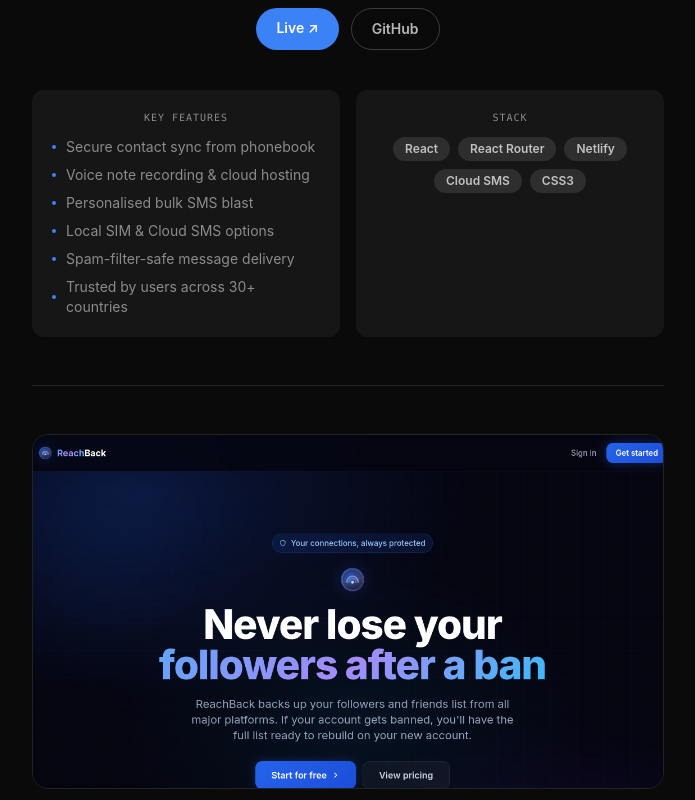
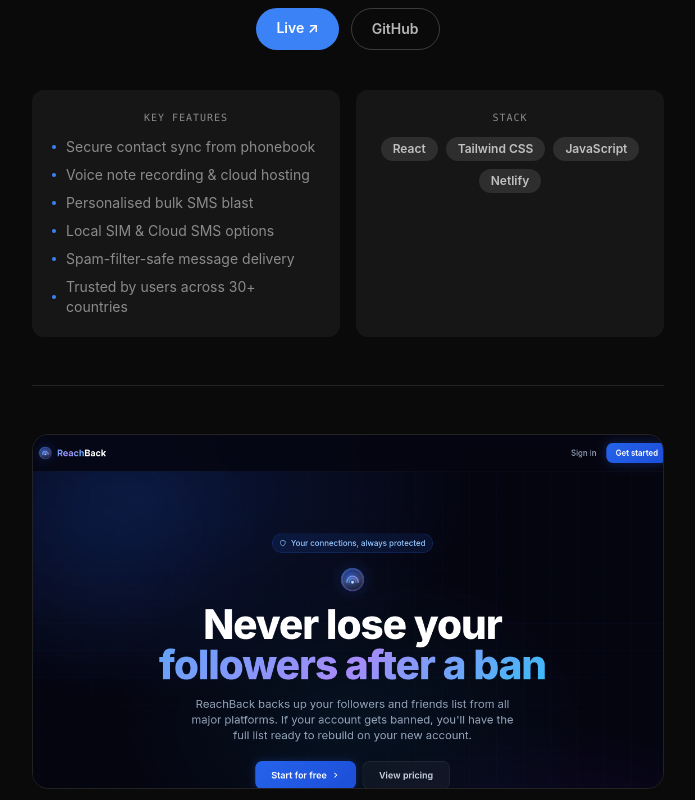
Before and after one commit to ProlificDev/prolific-dev-portfolio, a React (Create React App) app: page /works in a window 1280 px wide. Shown: the part 1880-2680 px from the top of the page, without its empty margins (292-987 px from the left). Built offline with nearby package versions, Linux system fonts and the light colour scheme.

Commit message:
fix: update tech stacks to reflect actual tools used in each project

```diff
--- a/src/pages/Works.js
+++ b/src/pages/Works.js
@@ -9,7 +9,7 @@
     category: 'E-Commerce · React',
     description:
       'A full-featured e-commerce platform for phone accessories and tech solutions. Built with React, Context API, and WhatsApp order integration. Fully responsive with a light/dark mode toggle.',
-    technologies: ['React', 'React Router', 'Context API', 'CSS3', 'Responsive Design'],
+    technologies: ['React', 'JavaScript', 'CSS3', 'HTML5', 'Context API'],
     features: [
       'Product catalog with filtering',
       'Shopping cart with quantity control',
@@ -19,7 +19,7 @@
       'Smooth page transitions',
     ],
     link: 'https://kennis-ph.netlify.app',
-    github: 'https://github.com/cyperpro20/kennis-power-house',
+    github: 'https://github.com/ProlificDev/Kennis-power-house',
     screenshot: '/images/kennis.jpg',
   },
   {
@@ -30,7 +30,7 @@
     category: 'SaaS · React',
     description:
       'A WhatsApp account recovery tool that notifies all your contacts of your new number — with a personalised message and a voice note to prove it\'s really you. No spam flags. No scam vibes.',
-    technologies: ['React', 'React Router', 'Netlify', 'Cloud SMS', 'CSS3'],
+    technologies: ['React', 'Tailwind CSS', 'JavaScript', 'Netlify'],
     features: [
       'Secure contact sync from phonebook',
       'Voice note recording & cloud hosting',
@@ -51,7 +51,7 @@
     category: 'SaaS · React',
     description:
       'A social media backup tool that protects your followers and friends list across all major platforms. If your account gets banned, your full contact list is ready to rebuild instantly.',
-    technologies: ['React', 'React Router', 'AES-256 Encryption', 'Netlify', 'CSS3'],
+    technologies: ['React', 'Tailwind CSS', 'JavaScript', 'Netlify'],
     features: [
       'Backup followers from 5 platforms',
       'AES-256 encrypted contact storage',
@@ -69,17 +69,17 @@
     index: '04',
     title: 'EldTrip Planner',
     year: '2026',
-    category: 'Tool · React',
+    category: 'Full Stack · React · Django',
     description:
       'Enter your trip details and get a fully HOS-compliant schedule with ELD log sheets — automatically. Built for truck drivers to stay FMCSA compliant on every route.',
-    technologies: ['React', 'React Router', 'Netlify', 'CSS3'],
+    technologies: ['React', 'Vite', 'Tailwind CSS', 'Django', 'Django REST Framework', 'Python', 'Leaflet.js', 'Render'],
     features: [
       'HOS-compliant trip schedule generation',
       'Auto-generated ELD daily log sheets',
       '11h max driving/day enforcement',
       '70h/8-day cycle tracking',
       'Auto fuel stop calculation',
-      'Driver, carrier & truck info support',
+      'Interactive route map with Leaflet.js',
     ],
     link: 'https://eldtrip-plannner.netlify.app',
     github: 'https://github.com/ProlificDev/eld-trip-planner',
```
